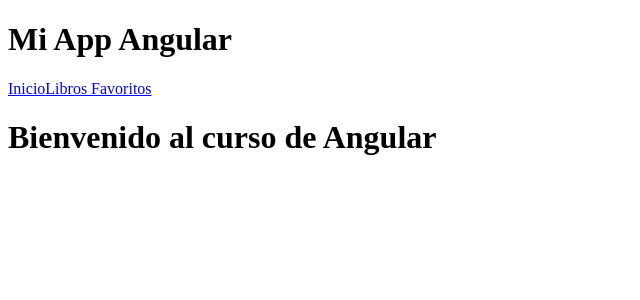
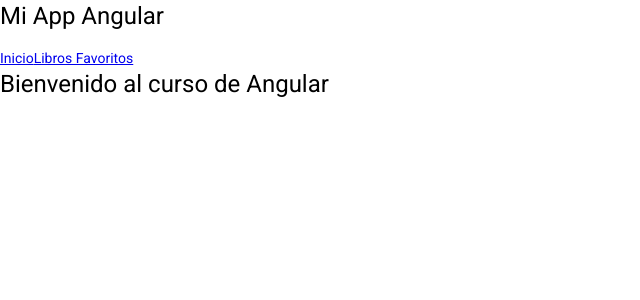
Before and after one commit to PedroAvila/MiwebApp, an Angular app: page / in a window 1280 px wide. Shown: the top 300 px of the page, without its empty margins (0-640 px from the left). Built offline with nearby package versions, Linux system fonts and the light colour scheme.

Commit message:
Agregar Material Desing a mi proyecto Angular

```diff
--- a/angular.json
+++ b/angular.json
@@ -27,6 +27,7 @@
               "src/assets"
             ],
             "styles": [
+              "./node_modules/@angular/material/prebuilt-themes/indigo-pink.css",
               "src/styles.css"
             ],
             "scripts": []
@@ -94,6 +95,7 @@
               "src/assets"
             ],
             "styles": [
+              "./node_modules/@angular/material/prebuilt-themes/indigo-pink.css",
               "src/styles.css"
             ],
             "scripts": []
--- a/package.json
+++ b/package.json
@@ -11,10 +11,12 @@
   "private": true,
   "dependencies": {
     "@angular/animations": "~12.1.0",
+    "@angular/cdk": "^12.2.0",
     "@angular/common": "~12.1.0",
     "@angular/compiler": "~12.1.0",
     "@angular/core": "~12.1.0",
     "@angular/forms": "~12.1.0",
+    "@angular/material": "^12.2.0",
     "@angular/platform-browser": "~12.1.0",
     "@angular/platform-browser-dynamic": "~12.1.0",
     "@angular/router": "~12.1.0",
--- a/src/app/app.module.ts
+++ b/src/app/app.module.ts
@@ -9,6 +9,7 @@
 import { LibroComponent } from './libro/libro.component';
 import { LibrosService } from './services/libros.service';
 import { InicioComponent } from './inicio.component';
+import { BrowserAnimationsModule } from '@angular/platform-browser/animations';
 
 @NgModule({
   declarations: [
@@ -21,7 +22,8 @@
   imports: [
     BrowserModule,
     AppRoutingModule,
-    FormsModule
+    FormsModule,
+    BrowserAnimationsModule
   ],
   providers: [LibrosService],
   bootstrap: [AppComponent]
--- a/src/index.html
+++ b/src/index.html
@@ -6,8 +6,11 @@
   <base href="/">
   <meta name="viewport" content="width=device-width, initial-scale=1">
   <link rel="icon" type="image/x-icon" href="favicon.ico">
+  <link rel="preconnect" href="https://fonts.gstatic.com">
+  <link href="https://fonts.googleapis.com/css2?family=Roboto:wght@300;400;500&display=swap" rel="stylesheet">
+  <link href="https://fonts.googleapis.com/icon?family=Material+Icons" rel="stylesheet">
 </head>
-<body>
+<body class="mat-typography">
   <app-root></app-root>
 </body>
 </html>
--- a/src/styles.css
+++ b/src/styles.css
@@ -1 +1,4 @@
 /* You can add global styles to this file, and also import other style files */
+
+html, body { height: 100%; }
+body { margin: 0; font-family: Roboto, "Helvetica Neue", sans-serif; }
```
Also changed, not shown: src/app/app.component.html (line endings or trailing spaces), 1 other file (tests, documents, lock files or other folders).
